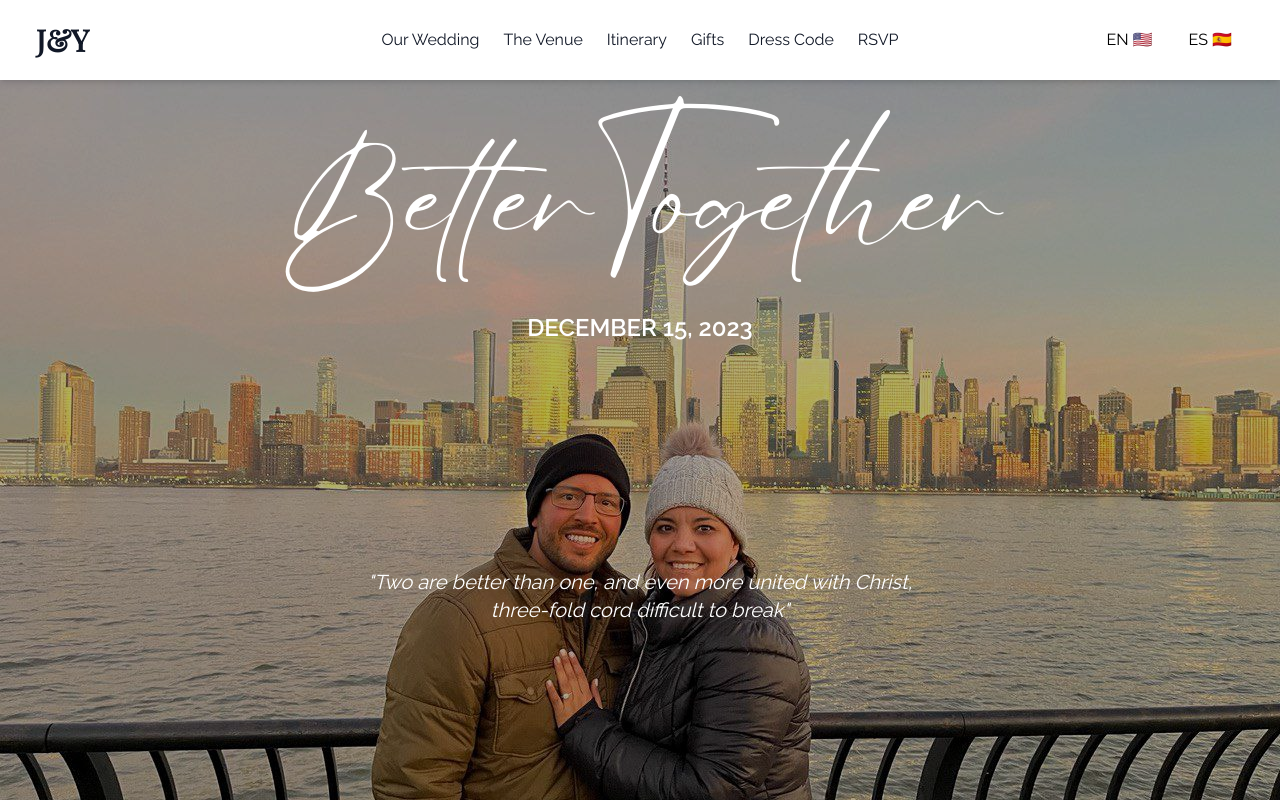
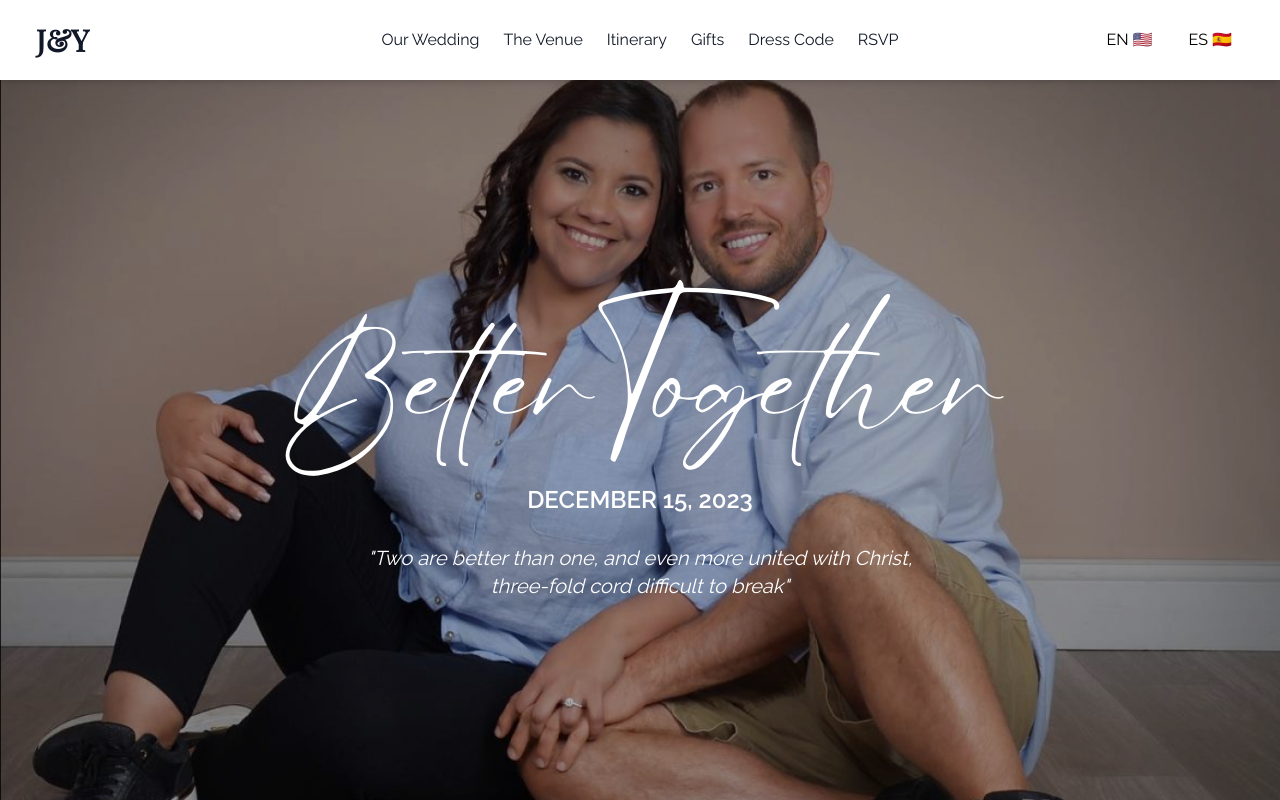
Before and after one commit to molerojj/wedding-sister, an Astro site: page / in a window 1280 px wide. Built offline with nearby package versions, Linux system fonts and the light colour scheme; Astro itself is replaced by a stand-in of ours.

Commit message:
change bg hero section

```diff
--- a/src/components/HeroSection.astro
+++ b/src/components/HeroSection.astro
@@ -5,23 +5,27 @@ const lang = getLangFromUrl(Astro.url);
 const t = useTranslations(lang);
 ---
 
-<section id="hero" class="bg-black h-screen w-screen text-center relative overflow-hidden">
+<section id="hero" class="bg-black h-screen w-screen text-center relative overflow-hidden flex flex-col justify-center items-center">
 
-	<div class="relative z-30 flex flex-col items-center pt-36 gap-10 lg:gap-0">
+	<div class="relative z-30 flex flex-col gap-7 pt-32">
 		<h2 class="text-white text-6xl lg:text-9xl font-eye">
 			{t('hero.title')}
 		</h2>
-		<p class="font-semibold uppercase text-2xl mx-5 px-3 lg:mt-10 text-white">
+
+		<p class="font-semibold uppercase text-2xl text-white">
 			{t('hero.date')}
 		</p>
-		<p class="italic text-xl px-10 pt-80 lg:pt-56 text-white lg:w-[830px]">
-			"{t('hero.phrase1')}<br/>{t('hero.phrase2')}"
+
+		<p class="italic text-xl text-white mx-10">
+			"{t('hero.phrase1')}<br class="hidden lg:block"/>{t('hero.phrase2')}"
 		</p>
 	</div>
 
+	<!-- // background section -->
+
 	<div class="absolute top-16 bottom-0 h-full w-full z-10 opacity-70">
 		<img
-			src="/bg-hero-2.jpeg"
+			src="/bg-hero-4.jpg"
 			alt="Yeldy y Jack"
 			class="object-cover w-full h-full"
 		/>
```
Also changed, not shown: public/bg-hero-4.jpg (added).
